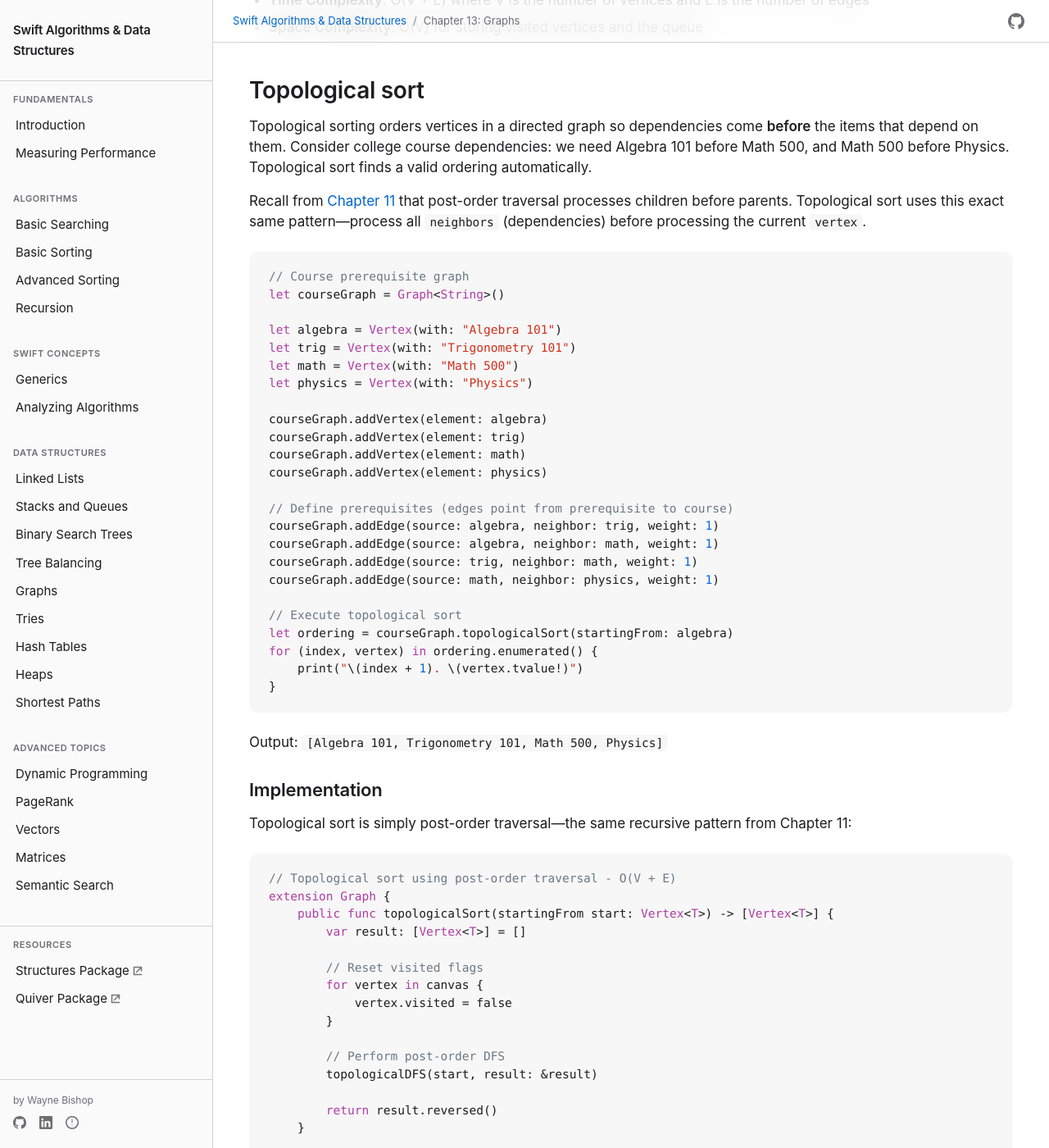
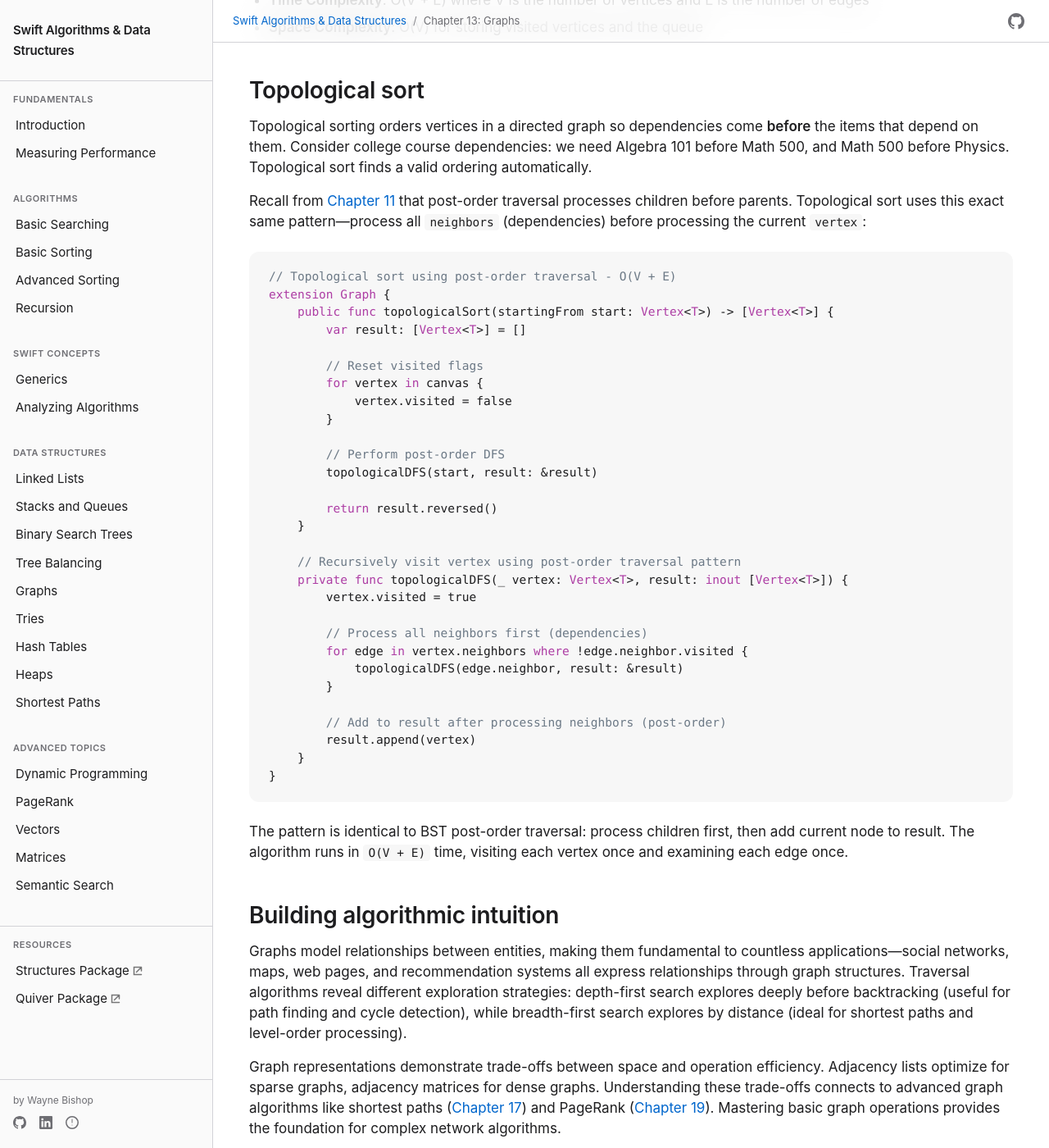
Before and after one commit to waynewbishop/swift-algorithms, a Jekyll site: the page built from 13-graphs.md, in a window 1280 px wide and 1400 px high, scrolled down 6812 px. Shown: the whole window at 82% size. Built offline with Jekyll 4.4.1, drawn with Linux system fonts in a browser that asks for light colours.

Commit message:
fix: general content edits..

````diff
--- a/13-graphs.md
+++ b/13-graphs.md
@@ -248,40 +248,7 @@ BFS has the following complexity from [Chapter 8](08-performance-analysis.md):
 
 Topological sorting orders vertices in a directed graph so dependencies come **before** the items that depend on them. Consider college course dependencies: we need Algebra 101 before Math 500, and Math 500 before Physics. Topological sort finds a valid ordering automatically.
 
-Recall from [Chapter 11](11-binary-search-trees.md) that post-order traversal processes children before parents. Topological sort uses this exact same pattern—process all `neighbors` (dependencies) before processing the current `vertex`.
-
-```swift
-// Course prerequisite graph
-let courseGraph = Graph<String>()
-
-let algebra = Vertex(with: "Algebra 101")
-let trig = Vertex(with: "Trigonometry 101")
-let math = Vertex(with: "Math 500")
-let physics = Vertex(with: "Physics")
-
-courseGraph.addVertex(element: algebra)
-courseGraph.addVertex(element: trig)
-courseGraph.addVertex(element: math)
-courseGraph.addVertex(element: physics)
-
-// Define prerequisites (edges point from prerequisite to course)
-courseGraph.addEdge(source: algebra, neighbor: trig, weight: 1)
-courseGraph.addEdge(source: algebra, neighbor: math, weight: 1)
-courseGraph.addEdge(source: trig, neighbor: math, weight: 1)
-courseGraph.addEdge(source: math, neighbor: physics, weight: 1)
-
-// Execute topological sort
-let ordering = courseGraph.topologicalSort(startingFrom: algebra)
-for (index, vertex) in ordering.enumerated() {
-    print("\(index + 1). \(vertex.tvalue!)")
-}
-```
-
-Output: `[Algebra 101, Trigonometry 101, Math 500, Physics]`
-
-### Implementation
-
-Topological sort is simply post-order traversal—the same recursive pattern from Chapter 11:
+Recall from [Chapter 11](11-binary-search-trees.md) that post-order traversal processes children before parents. Topological sort uses this exact same pattern—process all `neighbors` (dependencies) before processing the current `vertex`:
 
 ```swift
 // Topological sort using post-order traversal - O(V + E)
````
